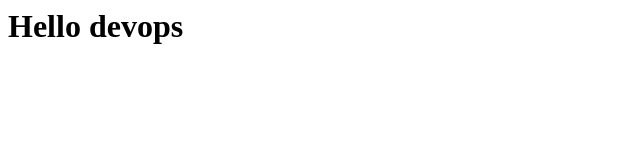
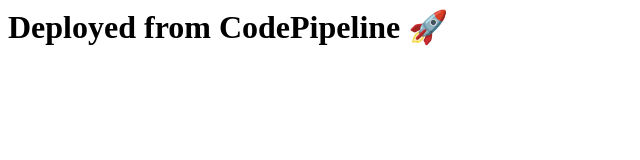
Before and after one commit to Alanatk/Devops-demo-app, a plain HTML site: page index.html in a window 1280 px wide. Shown: the whole page, without its empty margins (0-640 px from the left). Drawn offline with Linux system fonts and the light colour scheme.

Commit message:
Update header message in index.html

```diff
--- a/index.html
+++ b/index.html
@@ -1 +1 @@
-<h1>Hello devops</h1>
+<h1>Deployed from CodePipeline 🚀</h1>
```
